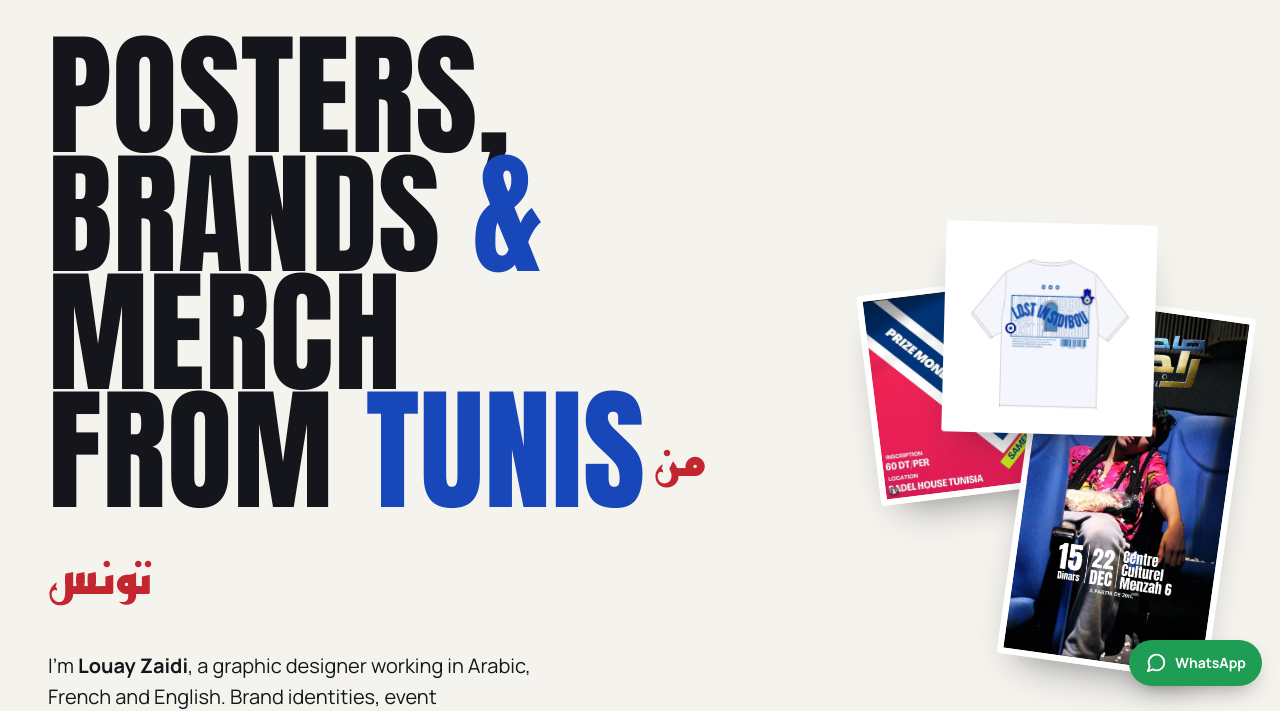
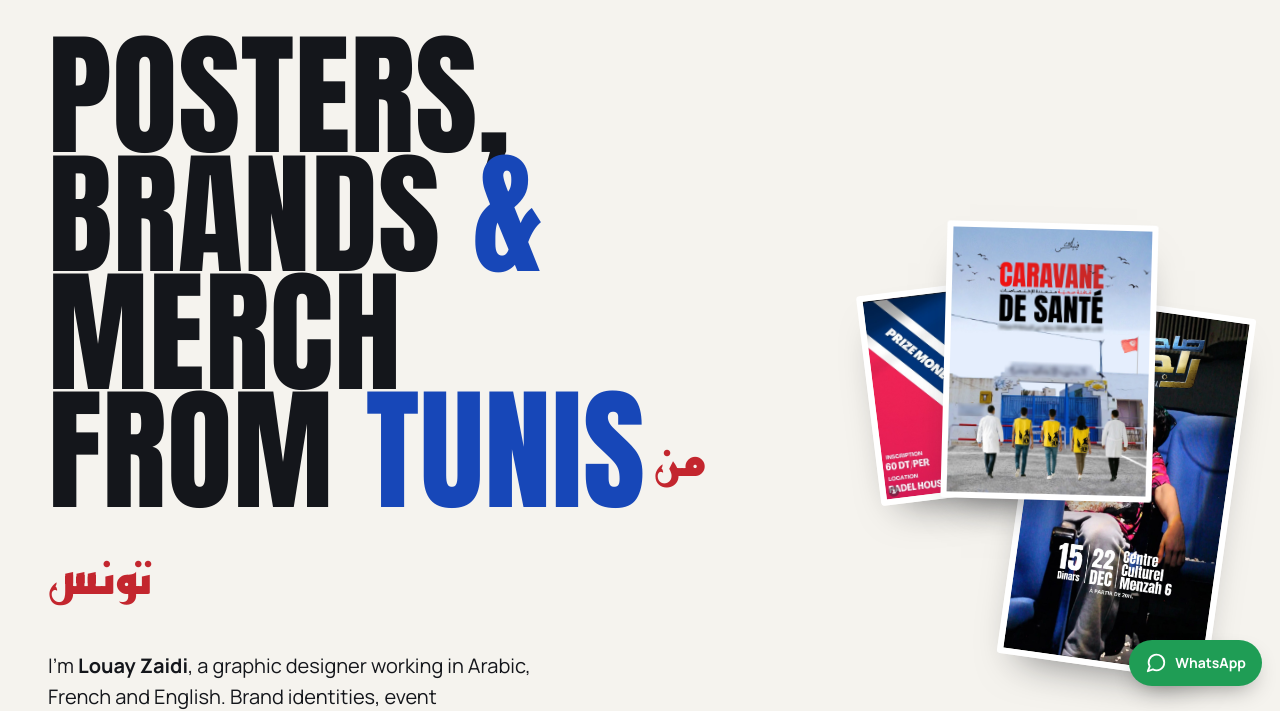
Before and after one commit to louayzaidi/louayzaidi.github.io, a plain HTML site: page index.html in a window 1280 px wide. Shown: the part 96-807 px from the top of the page. Drawn offline with Linux system fonts and the light colour scheme.

Commit message:
Use coloured Caravane poster with blurred details in hero
Co-Authored-By: Claude Opus 5.5 <noreply@anthropic.com>
Claude-Session: https://claude.ai/code/session_01BL3bRoCkXTn14pCpXWtjLb

```diff
--- a/index.html
+++ b/index.html
@@ -286,7 +286,7 @@ footer{padding:0 0 36px;font-size:12px;color:var(--muted)}
     </div>
     <div class="fan" aria-hidden="true">
       <img src="img/padel-2024.jpg" alt="">
-      <img src="img/sidibou-back.jpg" alt="">
+      <img src="img/caravane-hero.jpg" alt="">
       <img src="img/sahbek-story.jpg" alt="">
     </div>
   </section>
```
Also changed, not shown: img/caravane-hero.jpg (added).
